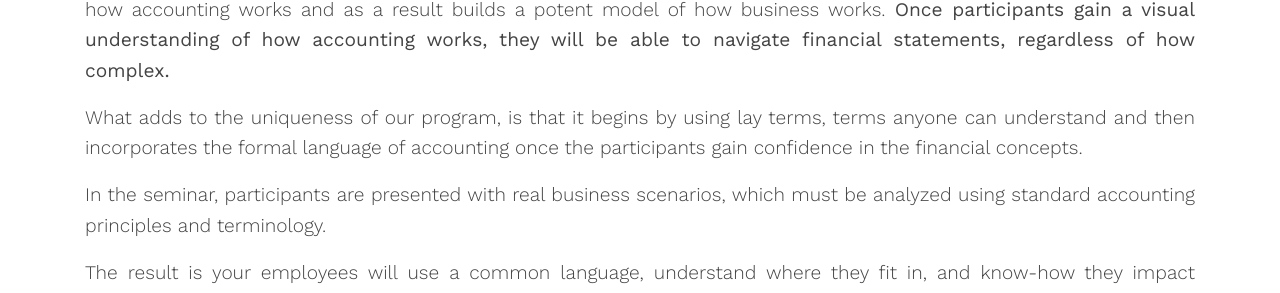
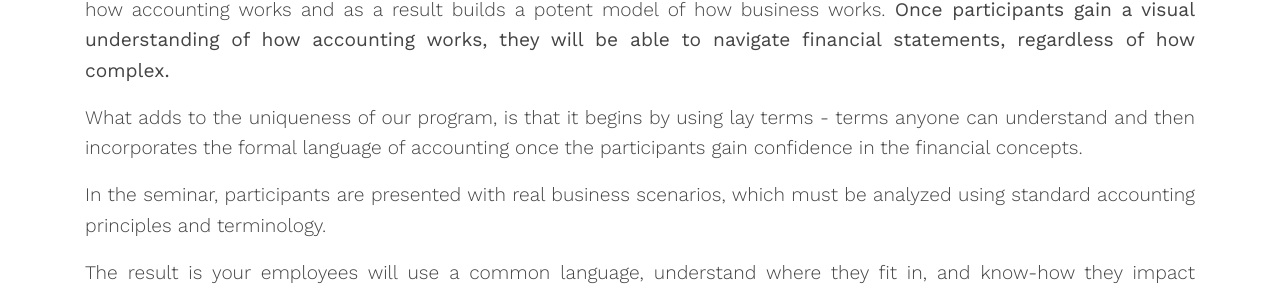
Before and after one commit to zac-heisey/team-business, a Jekyll site: the page built from _pages/accounting-workshop.md, in a window 1280 px wide and 900 px high, scrolled down 1006 px. Shown: the part 154-447 px from the top of the window. Built offline with Jekyll 4.4.1, drawn with Linux system fonts in a browser that asks for light colours; nearby versions of some CDN libraries.

```diff
--- a/_pages/accounting-workshop.md
+++ b/_pages/accounting-workshop.md
@@ -16,7 +16,7 @@ section-title: Accounting Workshop
 
 Our proprietary system, Color Accounting uses color, visual and tactile techniques to quickly and easily help participants understand and analyze financial information. This one-day experience uses diagrams and logical colors to show _graphically_ how accounting works and as a result builds a potent model of how business works. **Once participants gain a visual understanding of how accounting works, they will be able to navigate financial statements, regardless of how complex.**
 
-What adds to the uniqueness of our program, is that it begins by using lay terms, terms anyone can understand and then incorporates the formal language of accounting once the participants gain confidence in the financial concepts.
+What adds to the uniqueness of our program, is that it begins by using lay terms - terms anyone can understand and then incorporates the formal language of accounting once the participants gain confidence in the financial concepts.
 
 In the seminar, participants are presented with real business scenarios, which must be analyzed using standard accounting principles and terminology.
 
```
